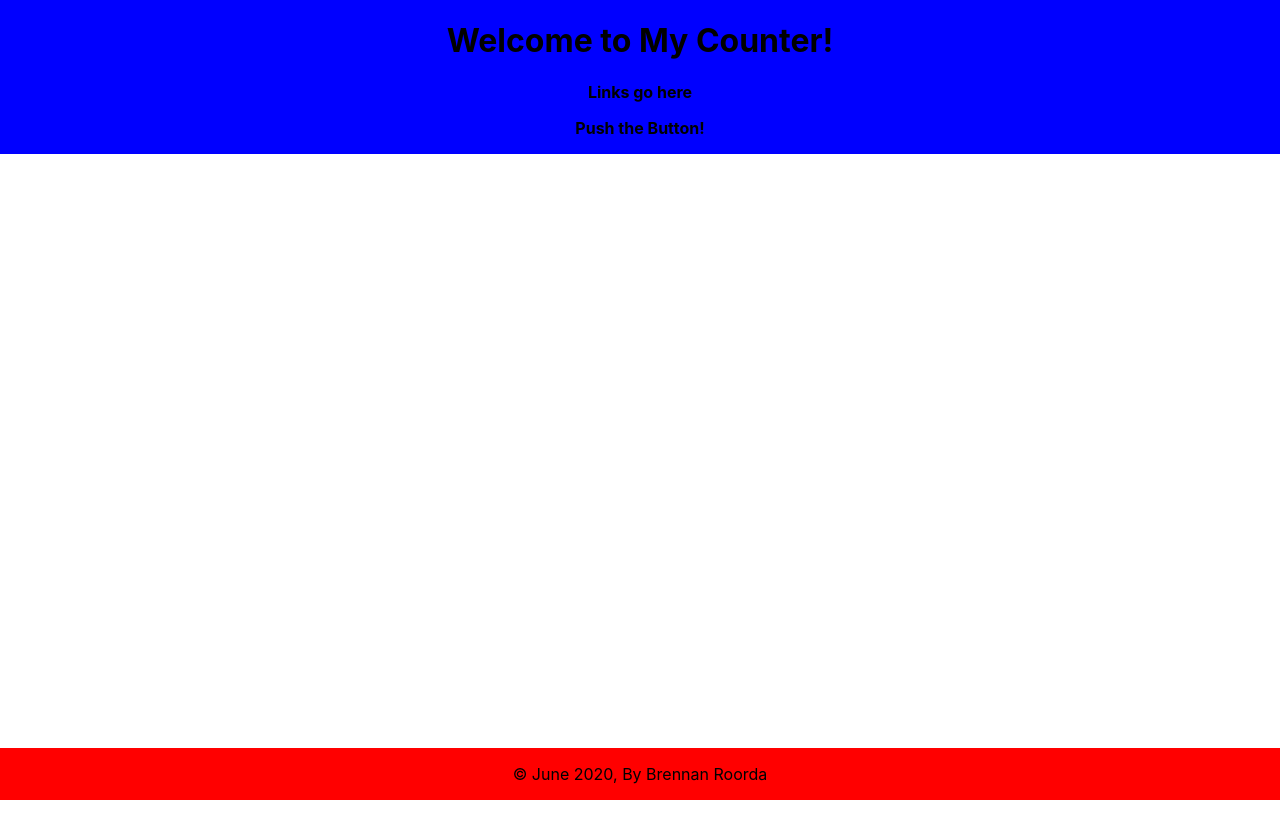
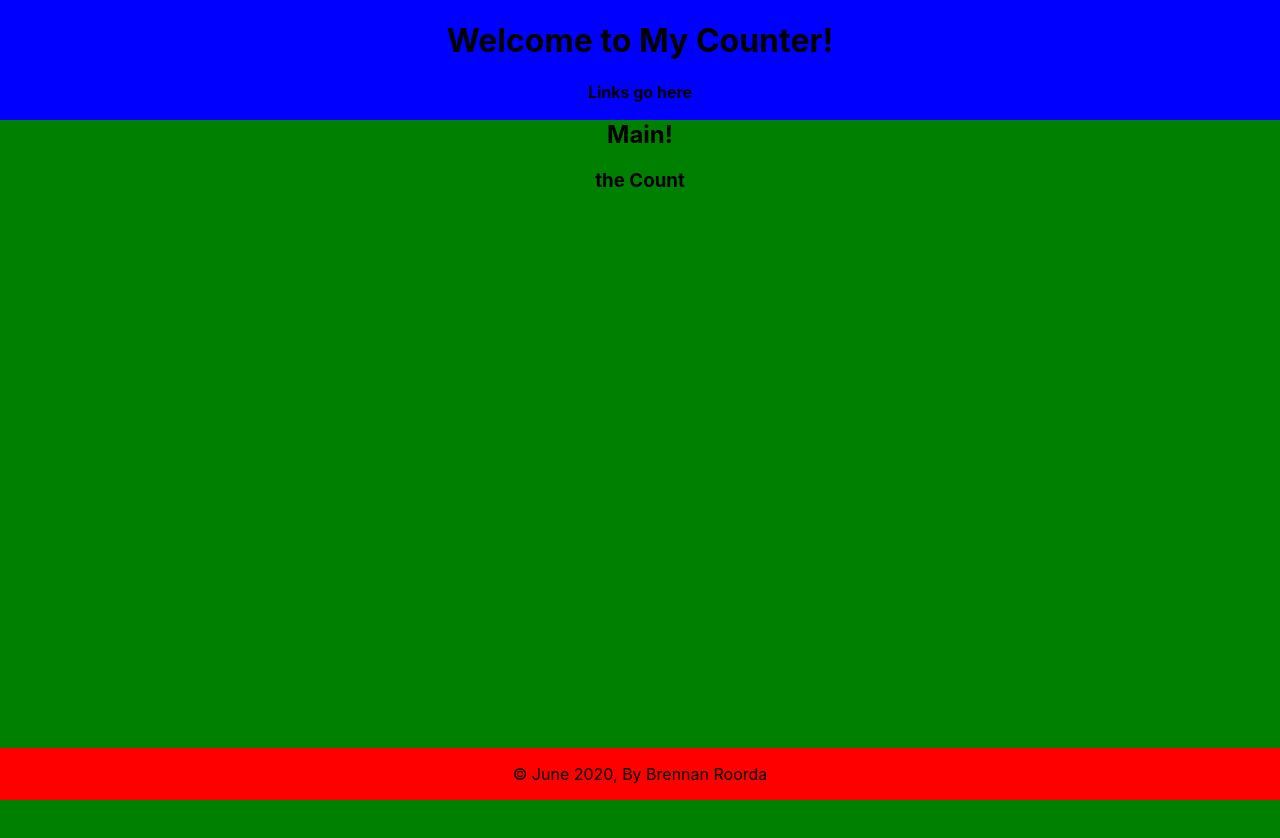
Before and after one commit to bproorda/ReactCounter, a React (Create React App) app in the folder counterapp/: page / in a window 1280 px wide. Shown: the top 838 px of the page. Before the commit the page ends 800 px from the top, so only its background shows below. Built offline with nearby package versions, Linux system fonts and the light colour scheme.

Commit message:
added main

```diff
--- a/counterapp/src/App.js
+++ b/counterapp/src/App.js
@@ -1,6 +1,7 @@
 import React from 'react';
 import Header from './Components/Header';
 import Footer from  './Components/Footer';
+import Main from './Components/Main';
 import './App.css';
 
 // function App() {
@@ -24,13 +25,14 @@ import './App.css';
 //   );
 // }
 
+
 class App extends React.Component{
   render() {
     // <> is a Fragment; can't return multiple things
     return (
       <>
         <Header/>
-        {/* <Main />*/}
+        <Main />
         <Footer />
       </>
     );
--- /dev/null
+++ b/counterapp/src/Components/Main.js
@@ -0,0 +1,32 @@
+import React from 'react';
+import './Main.scss';
+
+
+class Main extends React.Component {
+
+    constructor(props) {
+        // Just do this, don't ask why yet
+        super(props);
+
+        // The only time you can assign this.state
+        this.state = {
+          count: 0,
+        };
+      }
+
+    render() {
+        // Re-rendering is automatic when state changes
+        // console.log('Rendering!', this.state );
+        // let passwordMessage = this.state.words.length > 10 ? 'Strong!' : 'Weak!';
+
+        return (
+          <main>
+            <h2>Main!</h2>
+          <h3>the Count</h3>
+
+          </main>
+        )
+      }
+}
+
+export default Main;
--- /dev/null
+++ b/counterapp/src/Components/Main.scss
@@ -0,0 +1,7 @@
+main {
+    background-color: green;
+    position: relative;
+    top: 100px;
+    height: 1000px;
+    text-align: center;
+}
```
